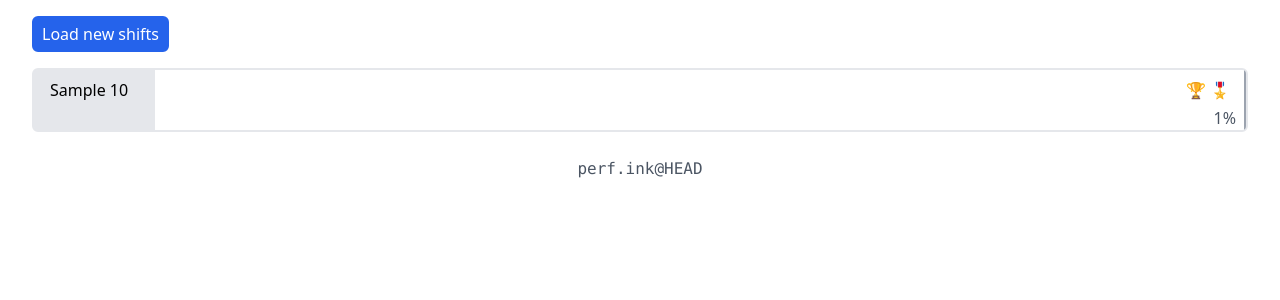
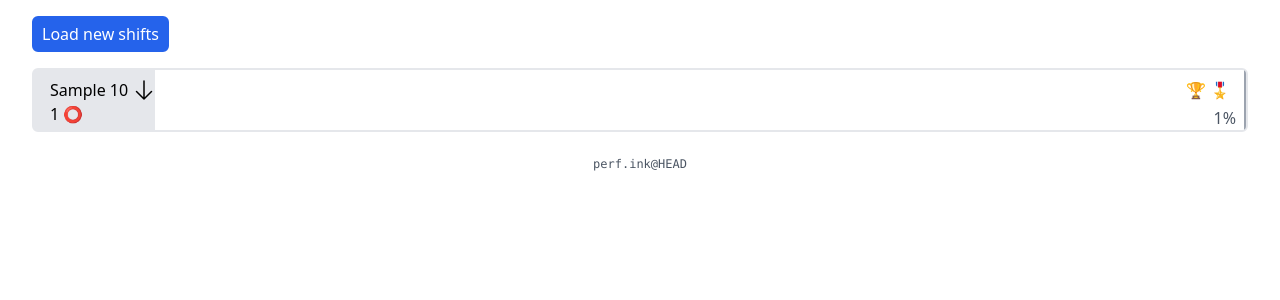
Before and after one commit to yi-jiayu/perf.ink, a Django app: page / in a window 1280 px wide. Shown: the part 98-398 px from the top of the page. Run offline with Django 4.2, Linux system fonts and the light colour scheme; a user stored in the database is signed in; tables that the repository leaves empty hold one stand-in row (values such as "Sample post"); parts of the project's set-up code (start-up, migrations or seed data) failed here and were passed over; some libraries are stand-ins or nearby versions.

Commit message:
Show cohozuna result on shifts index

```diff
--- a/app/templates/app/shifts_index.html
+++ b/app/templates/app/shifts_index.html
@@ -23,7 +23,36 @@
                 <a href="{% url "shifts_show" summary.splatnet_id %}">
                   <div class="px-4 py-2 border-2 border-gray-200 rounded-md h-16 grid relative">
                     <div class="flex justify-between">
-                      <div>{{ summary.grade }} {{ summary.grade_points }}</div>
+                      <div class="flex gap-1">
+                        <div>{{ summary.grade }} {{ summary.grade_points }}</div>
+                        <div>
+                          {% if summary.waves_cleared == 3 %}
+                            <span>
+                              <svg xmlns="http://www.w3.org/2000/svg" fill="none" viewBox="0 0 24 24" stroke-width="1.5"
+                                   stroke="currentColor" class="w-6 h-6">
+                                <path stroke-linecap="round" stroke-linejoin="round"
+                                      d="M12 19.5v-15m0 0l-6.75 6.75M12 4.5l6.75 6.75"/>
+                              </svg>
+                            </span>
+                          {% elif summary.waves_cleared == 2 %}
+                            <span>
+                              <svg xmlns="http://www.w3.org/2000/svg" fill="none" viewBox="0 0 24 24" stroke-width="1.5"
+                                   stroke="currentColor" class="w-6 h-6">
+                                <path stroke-linecap="round" stroke-linejoin="round"
+                                      d="M13.5 4.5L21 12m0 0l-7.5 7.5M21 12H3"/>
+                              </svg>
+                            </span>
+                          {% else %}
+                            <span>
+                              <svg xmlns="http://www.w3.org/2000/svg" fill="none" viewBox="0 0 24 24" stroke-width="1.5"
+                                   stroke="currentColor" class="w-6 h-6">
+                                <path stroke-linecap="round" stroke-linejoin="round"
+                                      d="M19.5 13.5L12 21m0 0l-7.5-7.5M12 21V3"/>
+                              </svg>
+                            </span>
+                          {% endif %}
+                        </div>
+                      </div>
                       <div>
                         {% if summary.detail %}
                           {% if summary.own_result.times_rescued == 0 %}<span title="No deaths">🏅</span>
@@ -34,6 +63,11 @@
                           {% endif %}
                         {% endif %}
                       </div>
+                    </div>
+                    <div>
+                      {% if summary.king_salmonid %}
+                        {{ summary.king_salmonid }} {% if summary.king_salmonid_defeated %}⭕️{% else %}❌{% endif %}
+                      {% endif %}
                     </div>
                     {% if summary.detail %}
                       <div class="absolute h-full border-r-2 border-gray-400 grid justify-end items-end pr-2 -z-10"
--- a/theme/static/css/dist/styles.css
+++ b/theme/static/css/dist/styles.css
@@ -834,6 +834,10 @@ select {
   height: 1rem;
 }
 
+.w-6 {
+  width: 1.5rem;
+}
+
 .w-32 {
   width: 8rem;
 }
@@ -884,6 +888,10 @@ select {
 
 .justify-between {
   justify-content: space-between;
+}
+
+.gap-2 {
+  gap: 0.5rem;
 }
 
 .gap-1 {
@@ -1019,6 +1027,11 @@ select {
   line-height: 1.75rem;
 }
 
+.text-xs {
+  font-size: 0.75rem;
+  line-height: 1rem;
+}
+
 .text-xl {
   font-size: 1.25rem;
   line-height: 1.75rem;
```
